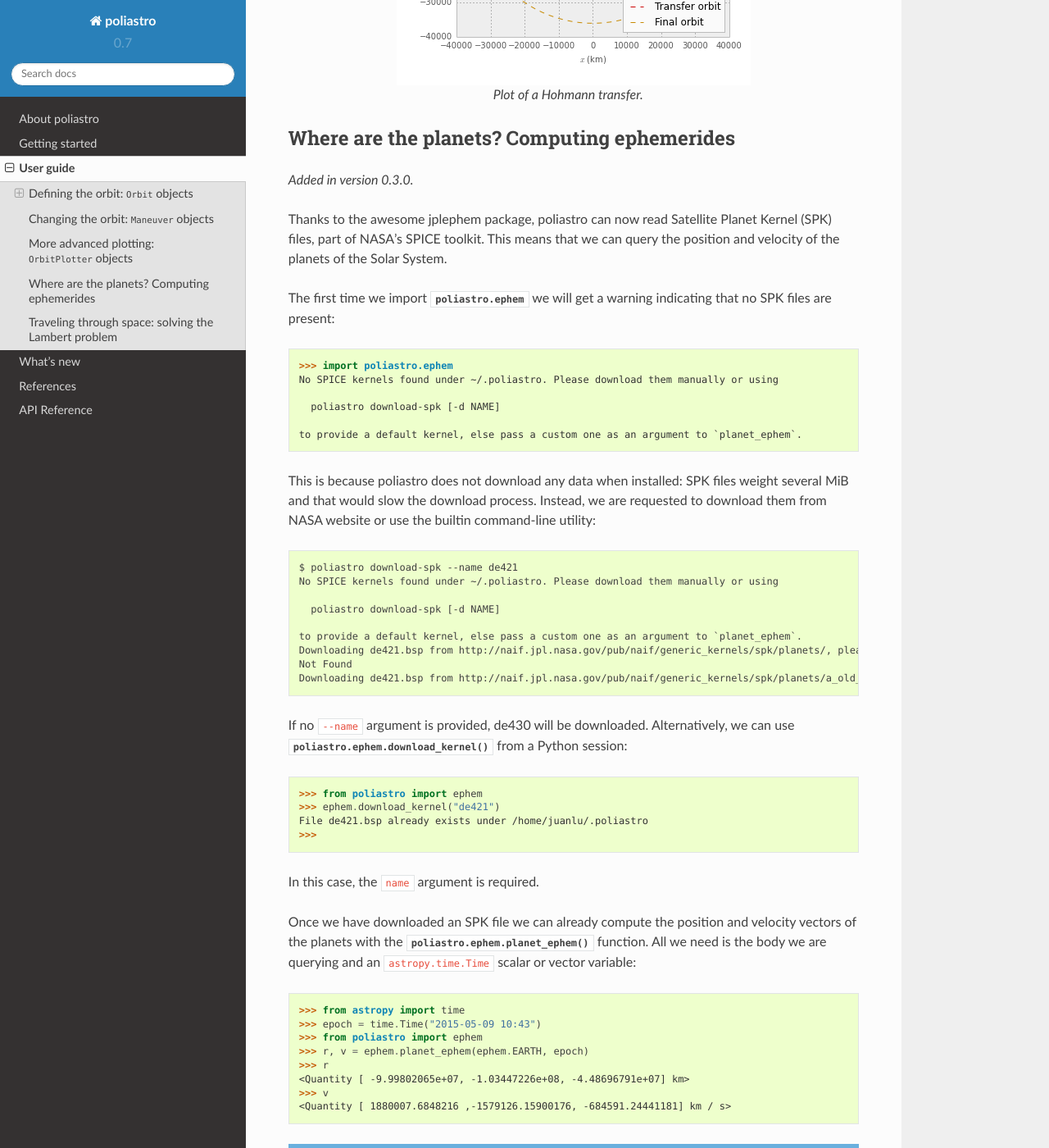
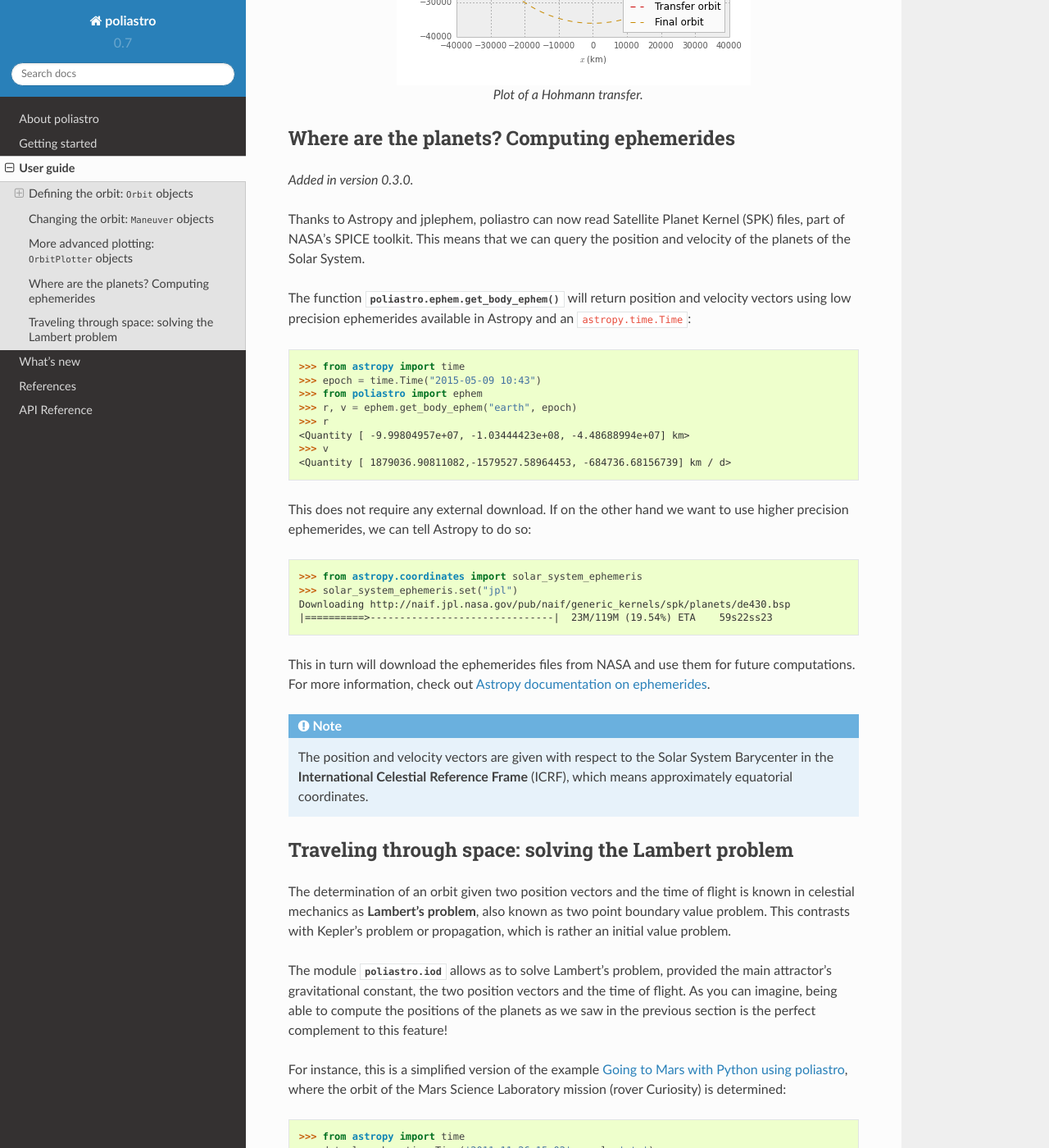
Before and after one commit to poliastro/poliastro, a Sphinx documentation site: the page built from docs/source/user_guide.rst, in a window 1280 px wide and 1400 px high, scrolled down 4284 px. Shown: the whole window at 82% size. Built offline with Sphinx 7.4.7 and the Read the Docs theme 2.0.0, drawn with Linux system fonts in a browser that asks for light colours; some of the changed text lies outside the part shown.

Commit message:
Update docs

```diff
--- a/docs/source/user_guide.rst
+++ b/docs/source/user_guide.rst
@@ -215,61 +215,38 @@ Where are the planets? Computing ephemerides
 
 .. versionadded:: 0.3.0
 
-Thanks to the awesome jplephem package, poliastro can now read Satellite
+Thanks to Astropy and jplephem, poliastro can now read Satellite
 Planet Kernel (SPK) files, part of NASA's SPICE toolkit. This means that
 we can query the position and velocity of the planets of the Solar System.
 
-The first time we import :py:mod:`poliastro.ephem` we will get a warning
-indicating that no SPK files are present::
-
-    >>> import poliastro.ephem
-    No SPICE kernels found under ~/.poliastro. Please download them manually or using
-
-      poliastro download-spk [-d NAME]
-
-    to provide a default kernel, else pass a custom one as an argument to `planet_ephem`.
-
-This is because poliastro does not download any data when installed: SPK files
-weight several MiB and that would slow the download process. Instead, we are
-requested to download them from NASA website or use the builtin command-line
-utility::
-
-    $ poliastro download-spk --name de421
-    No SPICE kernels found under ~/.poliastro. Please download them manually or using
-
-      poliastro download-spk [-d NAME]
-
-    to provide a default kernel, else pass a custom one as an argument to `planet_ephem`.
-    Downloading de421.bsp from http://naif.jpl.nasa.gov/pub/naif/generic_kernels/spk/planets/, please wait...
-    Not Found
-    Downloading de421.bsp from http://naif.jpl.nasa.gov/pub/naif/generic_kernels/spk/planets/a_old_versions/, please wait...
-
-If no ``--name`` argument is provided, de430 will be downloaded.
-Alternatively, we can use :py:func:`poliastro.ephem.download_kernel` from a
-Python session::
-
-    >>> from poliastro import ephem
-    >>> ephem.download_kernel("de421")
-    File de421.bsp already exists under /home/juanlu/.poliastro
-    >>>
-
-In this case, the ``name`` argument is required.
-
-Once we have downloaded an SPK file we can already compute the position and
-velocity vectors of the planets with the
-:py:func:`poliastro.ephem.planet_ephem` function. All we need is the body
-we are querying and an ``astropy.time.Time`` scalar or vector variable::
+The function :py:func:`poliastro.ephem.get_body_ephem` will return
+position and velocity vectors using low precision ephemerides available in
+Astropy and an ``astropy.time.Time``::
 
     >>> from astropy import time
     >>> epoch = time.Time("2015-05-09 10:43")
     >>> from poliastro import ephem
-    >>> r, v = ephem.planet_ephem(ephem.EARTH, epoch)
+    >>> r, v = ephem.get_body_ephem("earth", epoch)
     >>> r
-    <Quantity [ -9.99802065e+07, -1.03447226e+08, -4.48696791e+07] km>
+    <Quantity [ -9.99804957e+07, -1.03444423e+08, -4.48688994e+07] km>
     >>> v
-    <Quantity [ 1880007.6848216 ,-1579126.15900176, -684591.24441181] km / s>
+    <Quantity [ 1879036.90811082,-1579527.58964453, -684736.68156739] km / d>
 
-.. note:: The position and velocity vectors are usually given with respect to the
+This does not require any external download. If on the other hand we want
+to use higher precision ephemerides, we can tell Astropy to do so::
+
+    >>> from astropy.coordinates import solar_system_ephemeris
+    >>> solar_system_ephemeris.set("jpl")
+    Downloading http://naif.jpl.nasa.gov/pub/naif/generic_kernels/spk/planets/de430.bsp
+    |==========>-------------------------------|  23M/119M (19.54%) ETA    59s22ss23
+
+This in turn will download the ephemerides files from NASA and use them
+for future computations. For more information, check out
+`Astropy documentation on ephemerides`_.
+
+.. _Astropy documentation on ephemerides: http://docs.astropy.org/en/v1.3.1/coordinates/solarsystem.html
+
+.. note:: The position and velocity vectors are given with respect to the
     Solar System Barycenter in the **International Celestial Reference Frame**
     (ICRF), which means approximately equatorial coordinates.
 
```
Also changed, not shown: docs/source/changelog.rst (+12 -0 lines).
